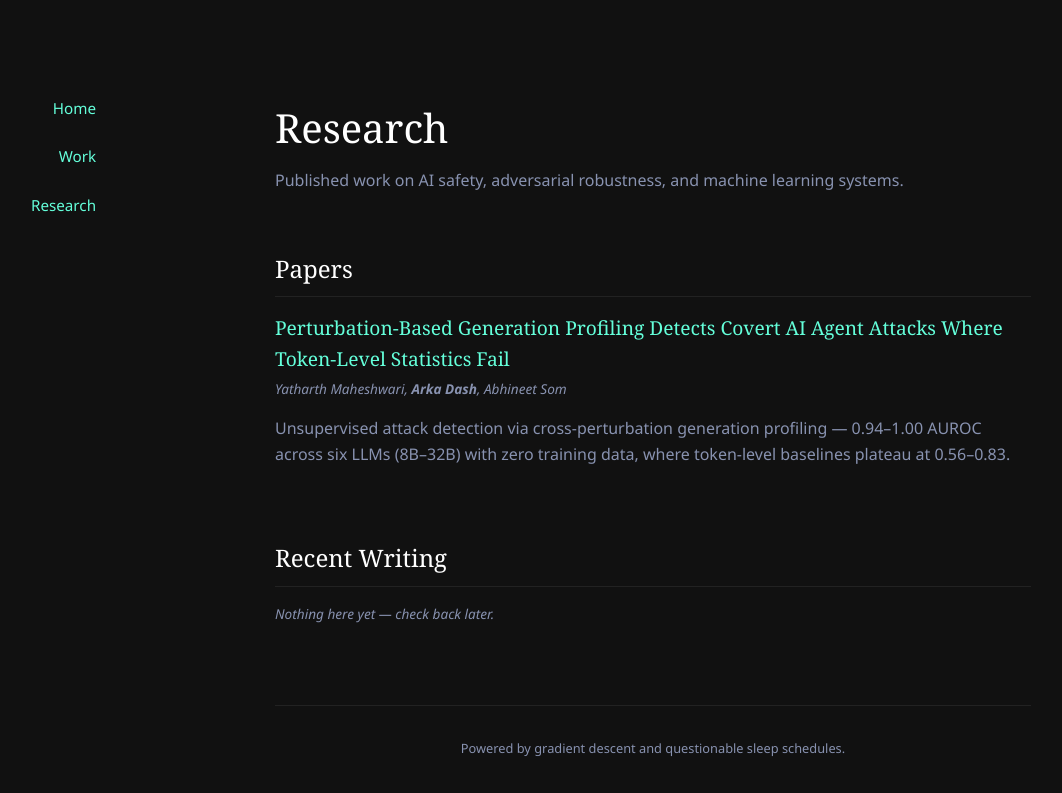
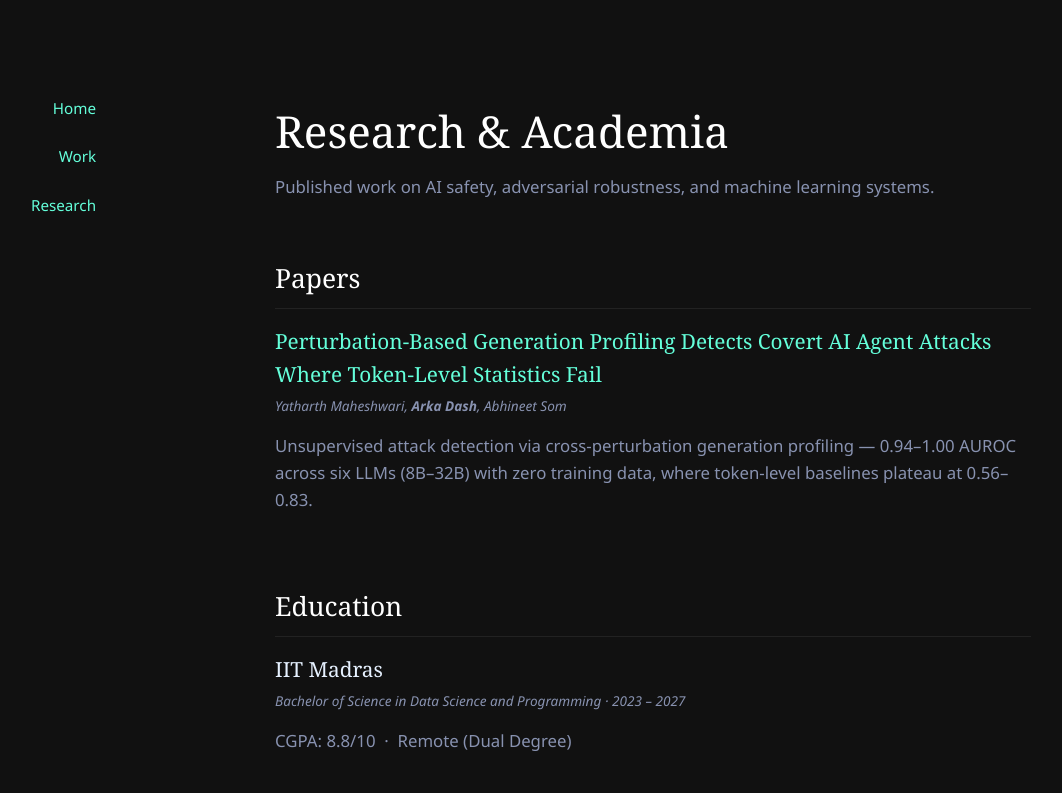
Before and after one commit to NevroHelios/portfolio, a Next.js app: page /blogs in a window 1280 px wide. Shown: the top 793 px of the page, without its empty margins (109-1171 px from the left). Built offline with nearby package versions, Linux system fonts and the light colour scheme.

Commit message:
image updated

```diff
--- a/src/app/blogs/page.tsx
+++ b/src/app/blogs/page.tsx
@@ -1,5 +1,5 @@
 import Link from "next/link";
-import { papers } from "@/data/data";
+import { papers, education } from "@/data/data";
 
 export default function BlogsPage() {
   return (
@@ -16,7 +16,7 @@ export default function BlogsPage() {
         </nav>
 
         <section>
-          <h1>Research</h1>
+          <h1>Research & Academia</h1>
           <p>
             Published work on AI safety, adversarial robustness, and machine learning systems.
           </p>
@@ -45,6 +45,19 @@ export default function BlogsPage() {
         </section>
 
         <section>
+          <h2>Education</h2>
+          {education.map((edu) => (
+            <article key={edu.id} className="portfolio-project-item">
+              <h3>{edu.institution}</h3>
+              <p className="portfolio-project-meta">
+                {edu.degree} · {edu.period}
+              </p>
+              <p>CGPA: {edu.cgpa} &nbsp;·&nbsp; {edu.location}</p>
+            </article>
+          ))}
+        </section>
+
+        <section>
           <h2>Recent Writing</h2>
           <p className="portfolio-project-meta">Nothing here yet — check back later.</p>
         </section>
--- a/src/app/globals.css
+++ b/src/app/globals.css
@@ -161,6 +161,7 @@ body {
   background-color: var(--portfolio-bg);
   color: var(--portfolio-text);
   font-family: Rubik, "Segoe UI", system-ui, -apple-system, sans-serif;
+  font-size: 1.05rem;
   line-height: 1.6;
   padding: 2rem 1rem;
 }
@@ -204,19 +205,19 @@ body {
 }
 
 .portfolio-body h1 {
-  font-size: 2.5rem;
+  font-size: 2.75rem;
   margin-bottom: 0.5rem;
 }
 
 .portfolio-body h2 {
-  font-size: 1.5rem;
+  font-size: 1.65rem;
   margin-top: 2.5rem;
   border-bottom: 1px solid var(--portfolio-border);
   padding-bottom: 0.5rem;
 }
 
 .portfolio-body h3 {
-  font-size: 1.2rem;
+  font-size: 1.3rem;
   margin-bottom: 0.25rem;
   color: #e6f1ff;
 }
--- a/src/app/page.tsx
+++ b/src/app/page.tsx
@@ -35,9 +35,10 @@ export default function Home() {
               Machine Learning Engineer
             </p>
             <p>
-              I build machine learning systems and production-grade software, with a
-              focus on robust pipelines, efficient model deployment, and practical
-              automation.
+              CS undergrad at <strong>IIT Madras & KGEC</strong>, focused on
+              building <strong>production ML systems</strong> — from model training
+              and optimization to deployment and evaluation. Strong in{" "}
+              <strong>deep learning, MLOps, and LLM evaluation</strong>.
             </p>
 
             <div className="portfolio-social-links">
@@ -68,7 +69,7 @@ export default function Home() {
           </div>
 
           <Image
-            src="/saber_1.png"
+            src="/image-2.png"
             alt="Arka Dash"
             width={150}
             height={150}
@@ -77,16 +78,16 @@ export default function Home() {
           />
         </section>
 
-        <section>
+        {/* <section>
           <h2>Research Interests</h2>
           <ul>
             {interests.map((interest) => (
               <li key={interest}>{interest}</li>
             ))}
           </ul>
-        </section>
+        </section> */}
 
-        <section>
+        {/* <section>
           <h2>Selected Work</h2>
           <ul>
             {featuredProjects.slice(0, 3).map((project) => (
@@ -95,7 +96,7 @@ export default function Home() {
               </li>
             ))}
           </ul>
-        </section>
+        </section> */}
 
         <section>
           <h2>Technical Skills</h2>
--- a/src/data/data.ts
+++ b/src/data/data.ts
@@ -113,6 +113,25 @@ const skills = {
   "Concepts": ["Model Optimization", "Time-Series Forecasting", "Computer Vision", "Multimodal Learning", "Neuro-Symbolic AI"]
 };
 
+const education = [
+  {
+    id: 1,
+    institution: "IIT Madras",
+    degree: "Bachelor of Science in Data Science and Programming",
+    period: "2023 – 2027",
+    cgpa: "8.8/10",
+    location: "Remote (Dual Degree)",
+  },
+  {
+    id: 2,
+    institution: "Kalyani Government Engineering College",
+    degree: "Bachelor of Technology in Computer Science",
+    period: "2023 – 2027",
+    cgpa: "8.4/10",
+    location: "Kalyani, India",
+  },
+];
+
 const achievements = [
   "AIR 27 @AmazonMLChallenge",
   "SIH 2025 Finalist",
@@ -121,4 +140,4 @@ const achievements = [
   "Achieved top 120 rank in Kaggle Sticker Sales Forecasting competition",
 ];
 
-export { featuredProjects, experiences, papers, skills, achievements };
+export { featuredProjects, experiences, papers, skills, achievements, education };
```
Also changed, not shown: 1 other file (tests, documents, lock files or other folders).
